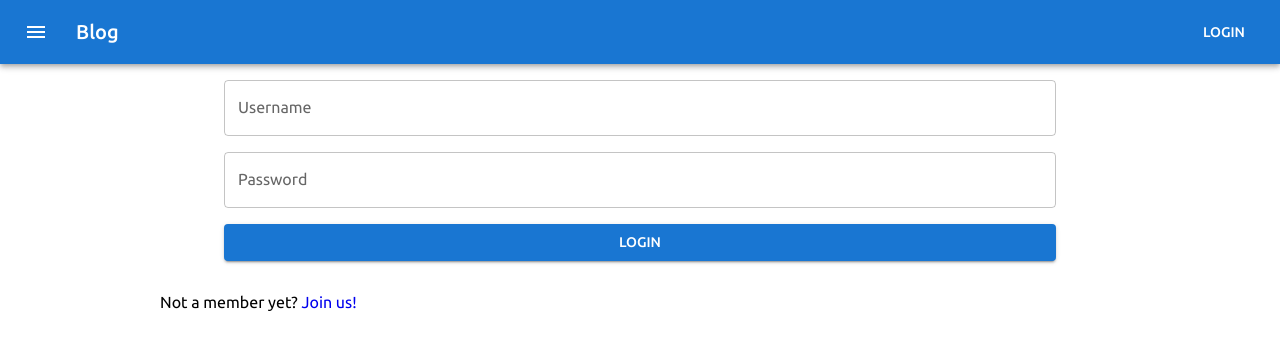
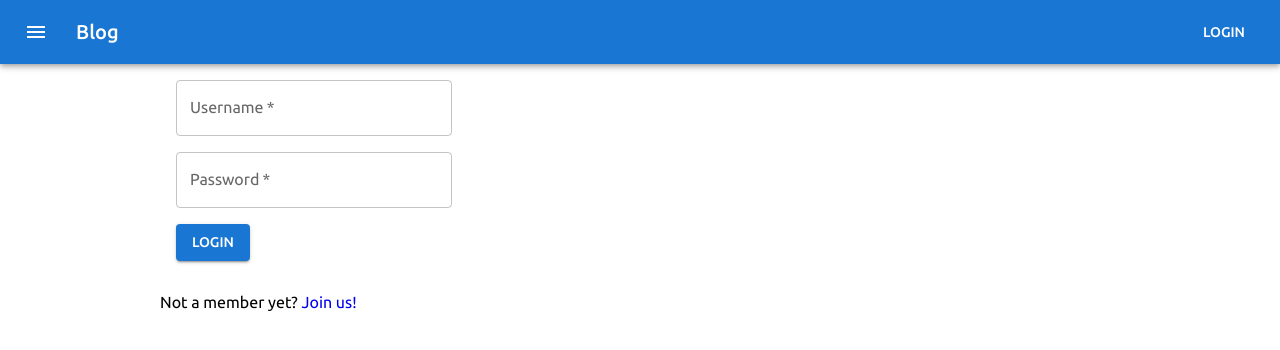
Before and after one commit to arito7/blog-app-react, a React (Create React App) app: page /login in a window 1280 px wide. Shown: the top 350 px of the page. Built offline with nearby package versions, Linux system fonts and the light colour scheme.

Commit message:
Convert to MUI components

```diff
--- a/src/components/Login.jsx
+++ b/src/components/Login.jsx
@@ -1,6 +1,6 @@
 /** @jsxImportSource @emotion/react */
 import { css, jsx } from '@emotion/react';
-import { TextField, Button } from '@mui/material';
+import { TextField, Button, Box, Grid } from '@mui/material';
 import { useState } from 'react';
 import { Link, useLocation, useNavigate } from 'react-router-dom';
 import Loading from './Loading';
@@ -44,41 +44,33 @@ const Form = ({ onLogin }) => {
   };
 
   return (
-    <form
-      action=""
-      css={css`
-        max-width: 90%;
-        margin: auto;
-        padding: 1rem;
-        display: grid;
-        gap: 1rem;
-        align-items: center;
-      `}
-    >
+    <Box component="form">
+      <Grid container gap="1rem" p="1rem">
+        <Grid item xs={12}>
           <TextField
             variant="outlined"
             type="text"
-        id="username"
             label="Username"
-        name="username"
-        placeholder="Username"
+            required
             value={username}
             onChange={(e) => {
               onChange(e, setUsername);
             }}
           />
+        </Grid>
+        <Grid item xs={12}>
           <TextField
             label="Password"
             variant="outlined"
             type="password"
-        name="password"
-        id="password"
-        placeholder="Password"
+            required
             value={password}
             onChange={(e) => {
               onChange(e, setPassword);
             }}
           />
+        </Grid>
+        <Grid item xs={12}>
           <Button
             type="button"
             variant="contained"
@@ -88,7 +80,9 @@ const Form = ({ onLogin }) => {
           >
             Login
           </Button>
-    </form>
+        </Grid>
+      </Grid>
+    </Box>
   );
 };
 
```
Lines whose indentation alone changed are shown as unchanged.
